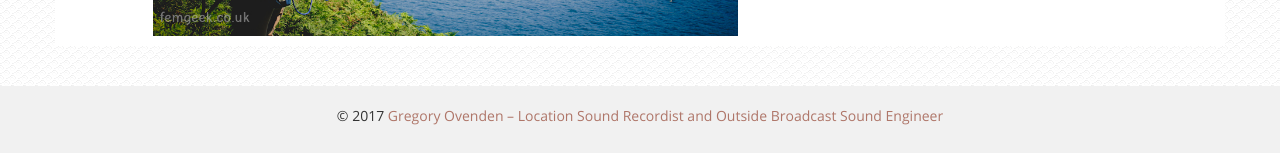
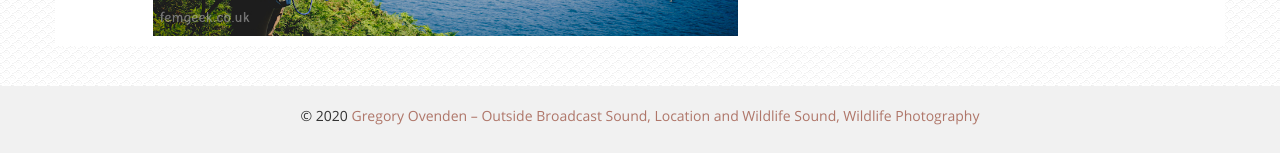
Before and after one commit to thesoundfarmer/thesoundfarmer.github.io, a Jekyll site: the page built from index.html, in a window 1280 px wide. Shown: the part 1740-1893 px from the top of the page. Built offline with Jekyll 4.4.1, drawn with Linux system fonts in a browser that asks for light colours; nearby versions of some CDN libraries.

Commit message:
Changed footer

```diff
--- a/_includes/footer.html
+++ b/_includes/footer.html
@@ -3,7 +3,7 @@
 
     <div class="row">
         <div class="col-lg-12 text-center">
-          <p>&copy; 2017 <a href="/">Gregory Ovenden &#8211; Location Sound Recordist and Outside Broadcast Sound Engineer</a></p>
+          <p>&copy; 2020 <a href="/">Gregory Ovenden &#8211; Outside Broadcast Sound, Location and Wildlife Sound, Wildlife Photography</a></p>
         </div>
   </div>
 </div>
```
